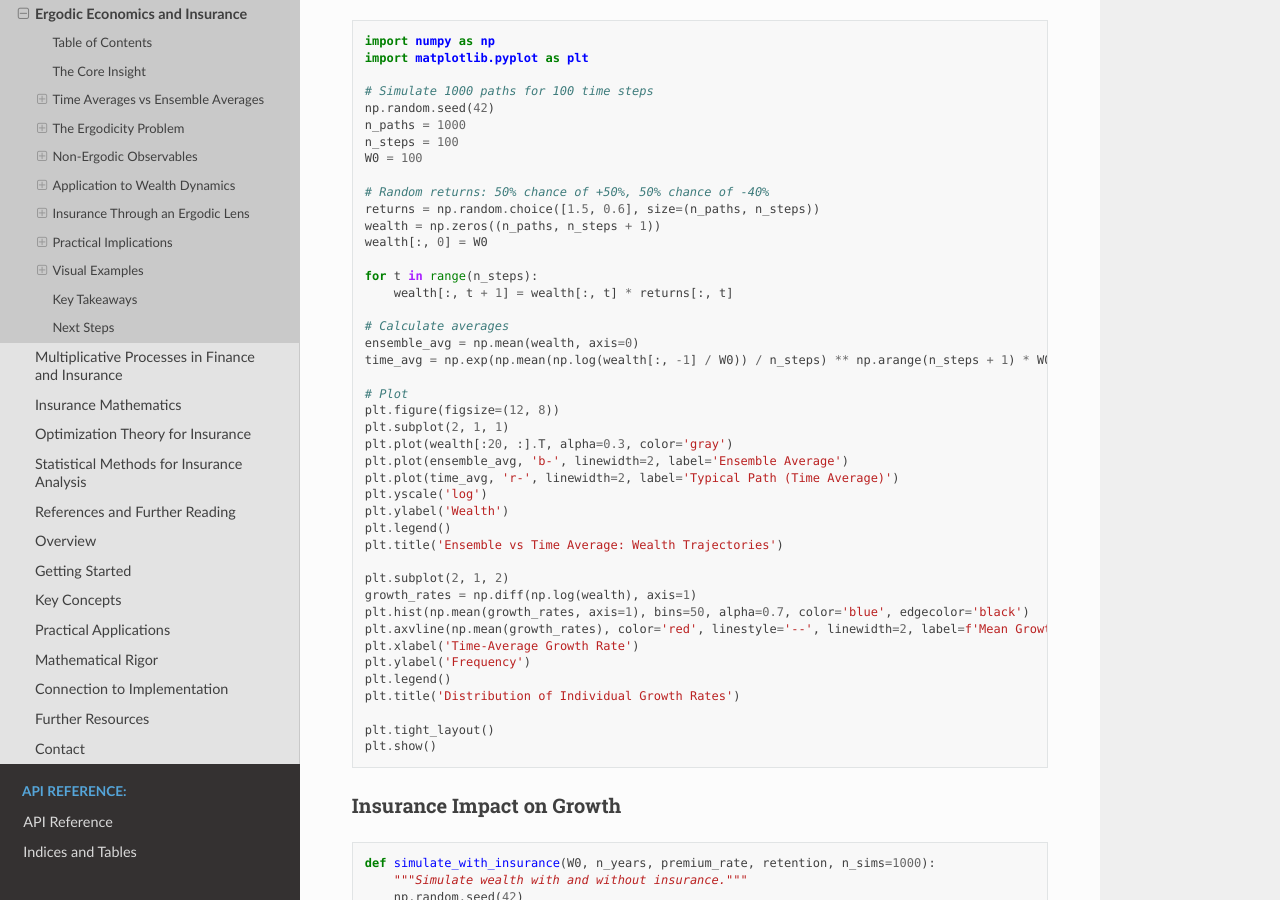
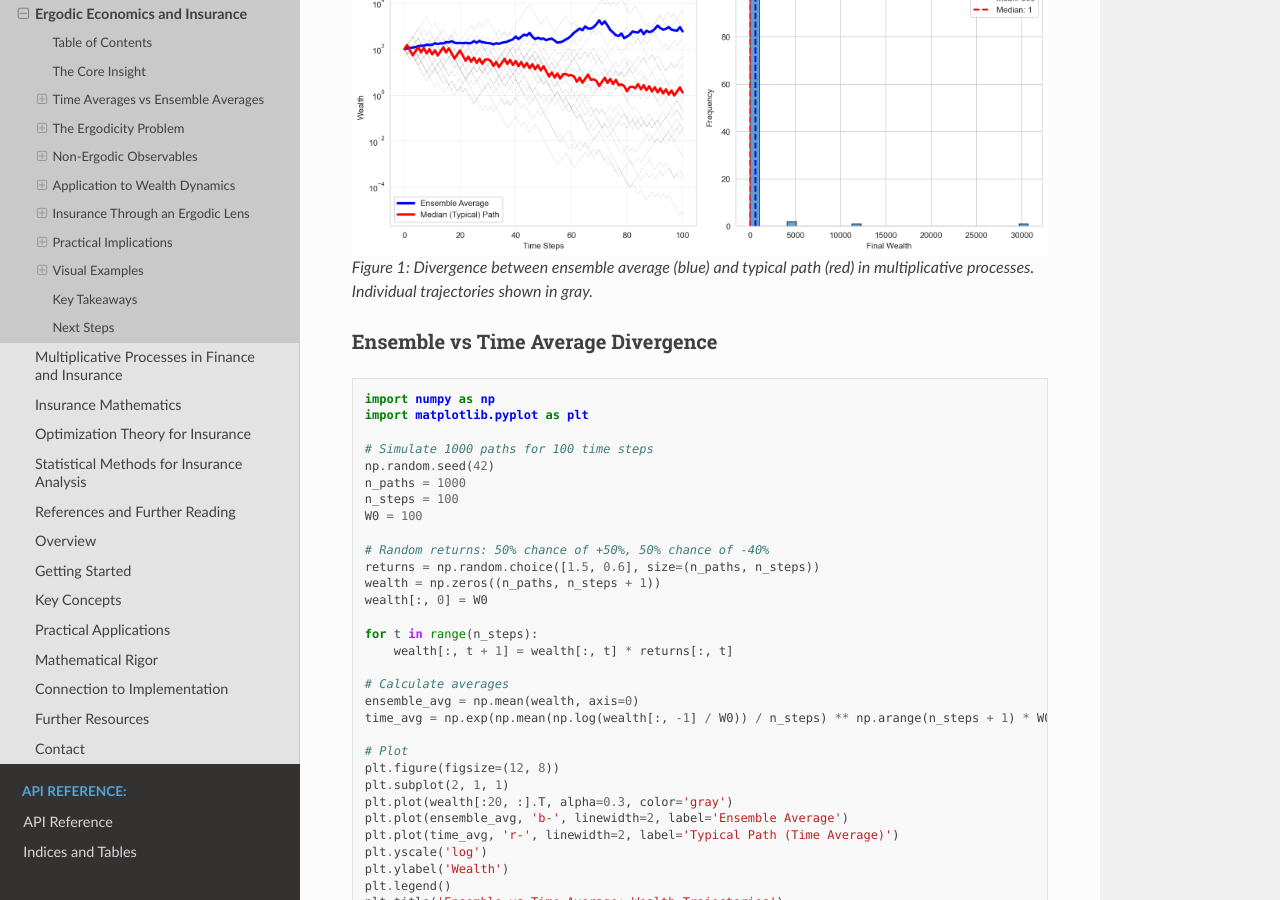
Before and after one commit to AlexFiliakov/Ergodic-Insurance-Limits, a Sphinx documentation site: the page built from ergodic_insurance/docs/theory/01_ergodic_economics.md, in a window 1280 px wide and 900 px high, scrolled down 6350 px. Built offline with Sphinx 7.4.7 and the Read the Docs theme 3.1.0, drawn with Linux system fonts in a browser that asks for light colours; some of the changed text lies outside the part shown.

Commit message:
docs: Add generated visualization figures and references
- Generated 5 visualization PNG figures using generate_visuals.py
- Added figure references to documentation chapters:
  - ensemble_vs_time.png in 01_ergodic_economics.md
  - insurance_impact.png in 01_ergodic_economics.md
  - kelly_criterion.png in 02_multiplicative_processes.md
  - volatility_drag.png in 02_multiplicative_processes.md
  - pareto_frontier.png in 04_optimization_theory.md
- Figures illustrate key theoretical concepts visually

🤖 Generated with [Claude Code](https://claude.ai/code)

Co-Authored-By: Claude <noreply@anthropic.com>

````diff
--- a/ergodic_insurance/docs/theory/01_ergodic_economics.md
+++ b/ergodic_insurance/docs/theory/01_ergodic_economics.md
@@ -238,6 +238,9 @@ This can hold even when $P > p \cdot L$ (premium exceeds expected loss).
 
 ## Visual Examples
 
+![Ensemble vs Time Average](figures/ensemble_vs_time.png)
+*Figure 1: Divergence between ensemble average (blue) and typical path (red) in multiplicative processes. Individual trajectories shown in gray.*
+
 ### Ensemble vs Time Average Divergence
 
 ```python
@@ -287,6 +290,9 @@ plt.show()
 ```
 
 ### Insurance Impact on Growth
+
+![Insurance Impact](figures/insurance_impact.png)
+*Figure 2: Comparison of wealth trajectories with and without insurance over 50 years, showing improved survival rates and growth consistency with insurance.*
 
 ```python
 def simulate_with_insurance(W0, n_years, premium_rate, retention, n_sims=1000):
````
Also changed, not shown: ergodic_insurance/docs/theory/02_multiplicative_processes.md (+6 -0 lines), ergodic_insurance/docs/theory/04_optimization_theory.md (+3 -0 lines), ergodic_insurance/docs/theory/figures/ensemble_vs_time.png (added), ergodic_insurance/docs/theory/figures/insurance_impact.png (added), ergodic_insurance/docs/theory/figures/kelly_criterion.png (added), ergodic_insurance/docs/theory/figures/pareto_frontier.png (added), ergodic_insurance/docs/theory/figures/volatility_drag.png (added).
